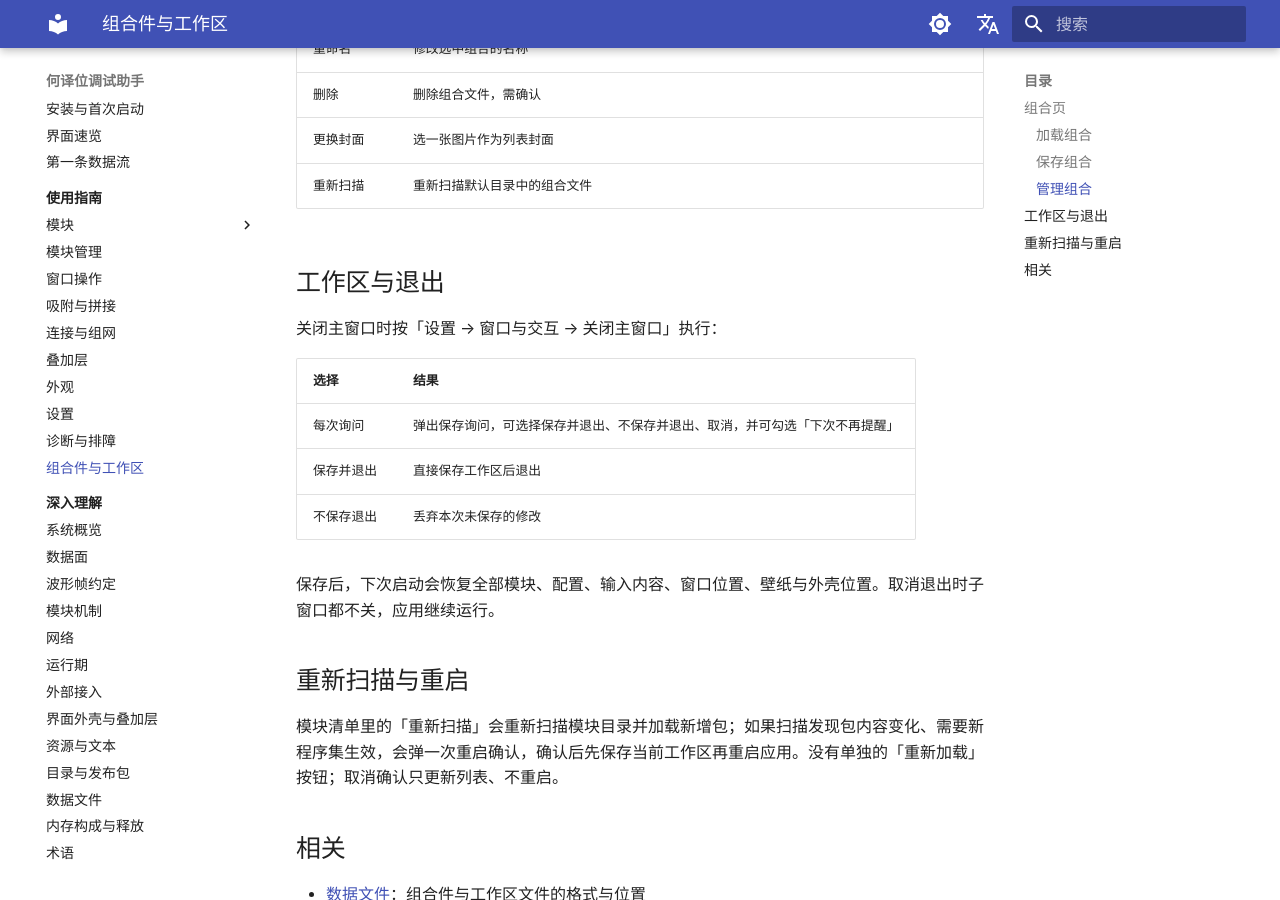
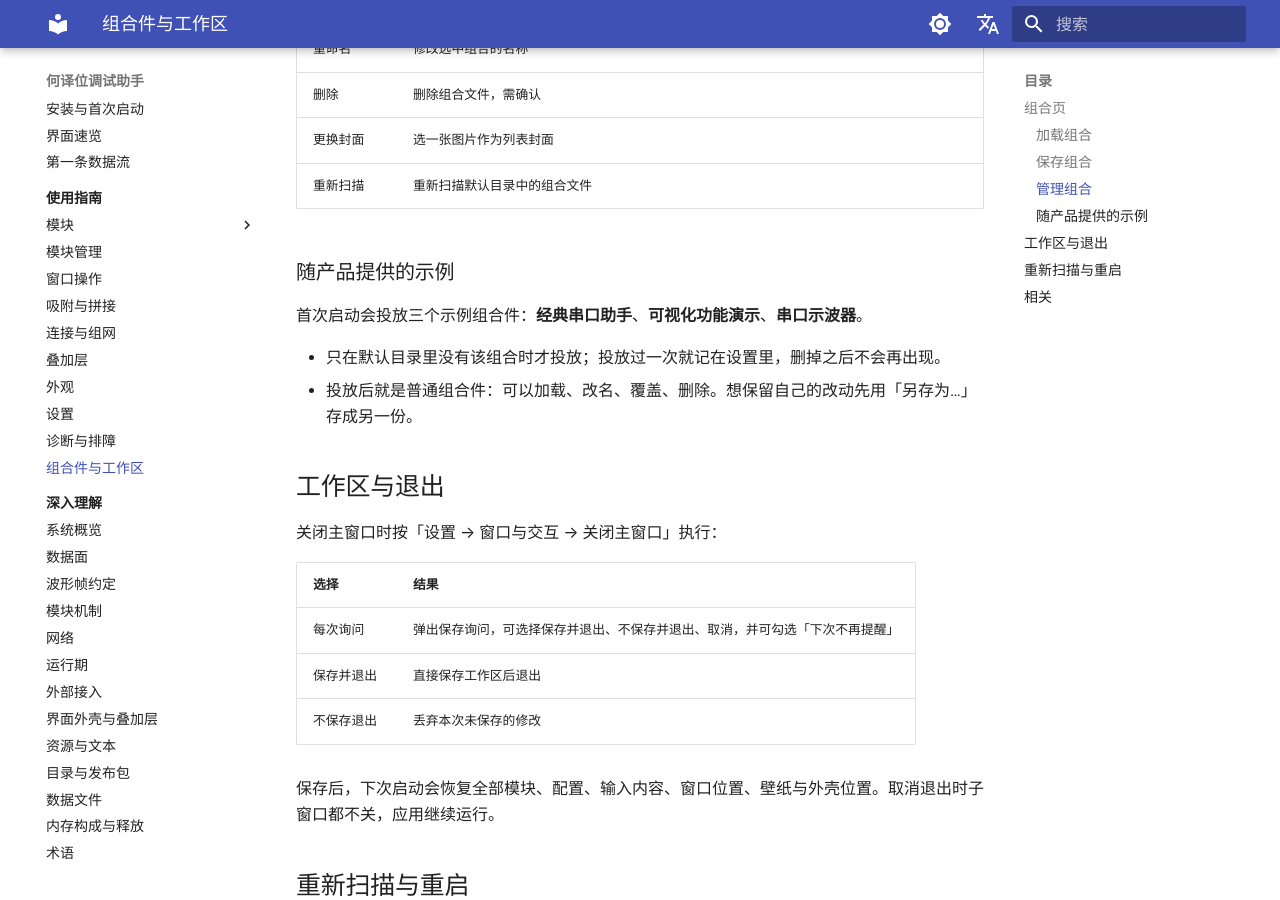
Before and after one commit to KeliWontKeil/HYWDebugAssistant, an MkDocs documentation site: the page built from docs/zh/guides/workspace.md, in a window 1280 px wide and 900 px high, scrolled down 1010 px. Built offline with MkDocs 1.6.1 and Material for MkDocs 9.7.7, drawn with Linux system fonts in a browser that asks for light colours; comment, search, counter and statistics services are not loaded.

Commit message:
0.2.0.0 出厂示例组合件入库：资源审计登记组合件种子形状
三个示例组合件（经典串口助手 / 可视化功能演示 / 串口示波器）随 seeds 投放，但资源审计只登记了
settings/，因此判红。

审计补 ②b：组合件单元 = <名称>/composite.json（+ 可选 assets/）。只查结构闭合——清单可解析、
name 非空、instances 非空、实例标识唯一、moduleId 两段、asset 是单元内相对路径且存在。assets/
是单元的资产目录，不是独立投放单元，叶子判定要放行它。

目标目录名取自 StoragePaths.CompositesDirectoryName，与运行期同值，不手写。

```diff
--- a/docs/zh/guides/workspace.md
+++ b/docs/zh/guides/workspace.md
@@ -32,6 +32,13 @@
 | 更换封面 | 选一张图片作为列表封面 |
 | 重新扫描 | 重新扫描默认目录中的组合文件 |
 
+### 随产品提供的示例
+
+首次启动会投放三个示例组合件：**经典串口助手**、**可视化功能演示**、**串口示波器**。
+
+- 只在默认目录里没有该组合时才投放；投放过一次就记在设置里，删掉之后不会再出现。
+- 投放后就是普通组合件：可以加载、改名、覆盖、删除。想保留自己的改动先用「另存为…」存成另一份。
+
 ## 工作区与退出
 
 关闭主窗口时按「设置 → 窗口与交互 → 关闭主窗口」执行：
```
Also changed, not shown: 1 other file.
